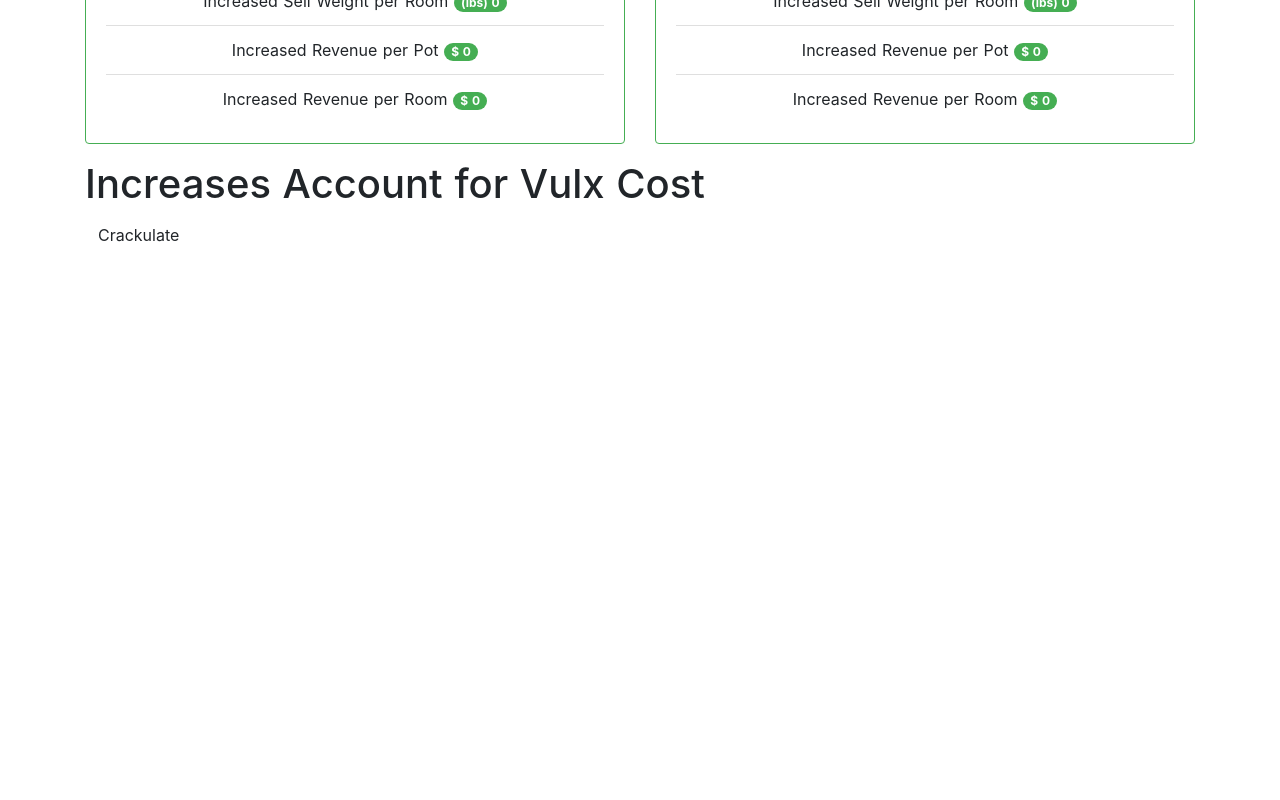
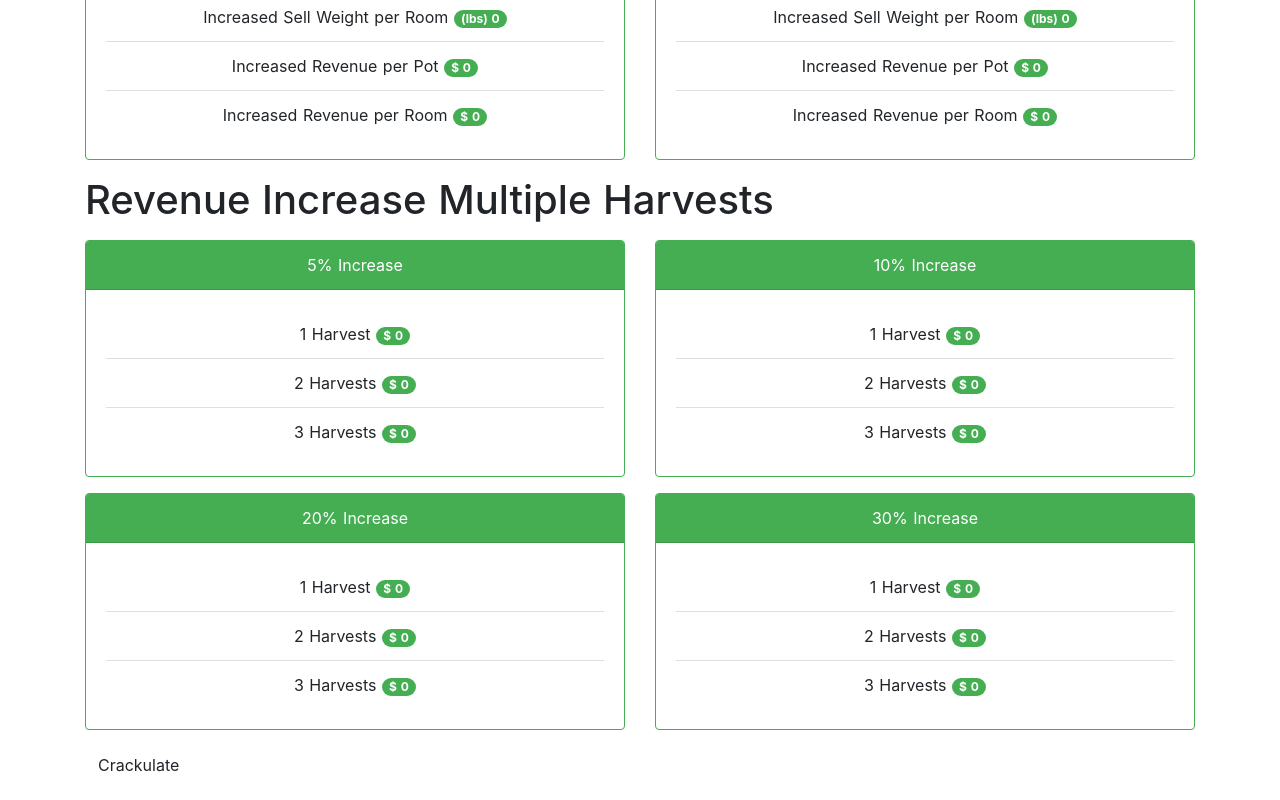
Before and after one commit to spiralvisum/7omServo, a Nuxt app: page /vulxform in a window 1280 px wide. Shown: the part 989-1789 px from the top of the page. Before the commit the page ends 1259 px from the top, so only its background shows below. Built offline with nearby package versions, Linux system fonts and the light colour scheme.

Commit message:
added last 4 sections

```diff
--- a/pages/vulxform/index.vue
+++ b/pages/vulxform/index.vue
@@ -52,11 +52,11 @@
           </b-card>
         </b-col>
       </b-row>
-      <h1>
+      <h1 class="my-2">
         Increases Account for Vulx Cost
       </h1>
       <b-row class="my-3">
-        <b-col cols="6">
+        <b-col lg="6">
           <b-card
             border-variant="primary"
             header="5% Increase"
@@ -74,7 +74,7 @@
             </b-list-group>
           </b-card>
         </b-col>
-        <b-col cols="6">
+        <b-col lg="6">
           <b-card
             border-variant="primary"
             header="10% Increase"
@@ -94,7 +94,7 @@
         </b-col>
       </b-row>
       <b-row class="my-3">
-        <b-col cols="6">
+        <b-col lg="6">
           <b-card
             border-variant="primary"
             header="20% Increase"
@@ -112,7 +112,7 @@
             </b-list-group>
           </b-card>
         </b-col>
-        <b-col cols="6">
+        <b-col lg="6">
           <b-card
             border-variant="primary"
             header="30% Increase"
@@ -131,9 +131,85 @@
           </b-card>
         </b-col>
       </b-row>
-      <h1>
-        Increases Account for Vulx Cost
+      <h1 class="my-2">
+        Revenue Increase Multiple Harvests
       </h1>
+      <b-row class="my-3">
+        <b-col lg="6">
+          <b-card
+            border-variant="primary"
+            header="5% Increase"
+            header-bg-variant="primary"
+            header-text-variant="white"
+            align="center"
+          >
+            <b-list-group flush>
+              <b-list-group-item v-for="(item, key) in revFive" :key="key">
+                {{ item.label }}
+                <b-badge v-if="item.prepend" variant="primary" pill>
+                  {{ item.prepend }} {{ item.value }}
+                </b-badge>
+              </b-list-group-item>
+            </b-list-group>
+          </b-card>
+        </b-col>
+        <b-col lg="6">
+          <b-card
+            border-variant="primary"
+            header="10% Increase"
+            header-bg-variant="primary"
+            header-text-variant="white"
+            align="center"
+          >
+            <b-list-group flush>
+              <b-list-group-item v-for="(item, key) in revTen" :key="key">
+                {{ item.label }}
+                <b-badge v-if="item.prepend" variant="primary" pill>
+                  {{ item.prepend }} {{ item.value }}
+                </b-badge>
+              </b-list-group-item>
+            </b-list-group>
+          </b-card>
+        </b-col>
+      </b-row>
+      <b-row class="my-3">
+        <b-col lg="6">
+          <b-card
+            border-variant="primary"
+            header="20% Increase"
+            header-bg-variant="primary"
+            header-text-variant="white"
+            align="center"
+          >
+            <b-list-group flush>
+              <b-list-group-item v-for="(item, key) in revTwenty" :key="key">
+                {{ item.label }}
+                <b-badge v-if="item.prepend" variant="primary" pill>
+                  {{ item.prepend }} {{ item.value }}
+                </b-badge>
+              </b-list-group-item>
+            </b-list-group>
+          </b-card>
+        </b-col>
+        <b-col lg="6">
+          <b-card
+            border-variant="primary"
+            header="30% Increase"
+            header-bg-variant="primary"
+            header-text-variant="white"
+            align="center"
+          >
+            <b-list-group flush>
+              <b-list-group-item v-for="(item, key) in revThirty" :key="key">
+                {{ item.label }}
+                <b-badge v-if="item.prepend" variant="primary" pill>
+                  {{ item.prepend }} {{ item.value }}
+                </b-badge>
+              </b-list-group-item>
+            </b-list-group>
+          </b-card>
+        </b-col>
+      </b-row>
       <b-btn class="calculator-button" @click="getResult">
         Crackulate
       </b-btn>
@@ -333,6 +409,74 @@ export default {
           prepend: '$'
         }
       },
+      revFive: {
+        oneHarvest: {
+          label: '1 Harvest',
+          value: '0',
+          prepend: '$'
+        },
+        twoHarvest: {
+          label: '2 Harvests',
+          value: '0',
+          prepend: '$'
+        },
+        threeHarvest: {
+          label: '3 Harvests',
+          value: '0',
+          prepend: '$'
+        }
+      },
+      revTen: {
+        oneHarvest: {
+          label: '1 Harvest',
+          value: '0',
+          prepend: '$'
+        },
+        twoHarvest: {
+          label: '2 Harvests',
+          value: '0',
+          prepend: '$'
+        },
+        threeHarvest: {
+          label: '3 Harvests',
+          value: '0',
+          prepend: '$'
+        }
+      },
+      revTwenty: {
+        oneHarvest: {
+          label: '1 Harvest',
+          value: '0',
+          prepend: '$'
+        },
+        twoHarvest: {
+          label: '2 Harvests',
+          value: '0',
+          prepend: '$'
+        },
+        threeHarvest: {
+          label: '3 Harvests',
+          value: '0',
+          prepend: '$'
+        }
+      },
+      revThirty: {
+        oneHarvest: {
+          label: '1 Harvest',
+          value: '0',
+          prepend: '$'
+        },
+        twoHarvest: {
+          label: '2 Harvests',
+          value: '0',
+          prepend: '$'
+        },
+        threeHarvest: {
+          label: '3 Harvests',
+          value: '0',
+          prepend: '$'
+        }
+      },
       formData: {}
     }
   },
@@ -357,6 +501,22 @@ export default {
       this.increaseThirty.incSellWeightPR.value = (this.schema.sellWeightRoom.value * 0.3).toFixed(5)
       this.increaseThirty.incRevPP.value = ((this.increaseThirty.incSellWeightPP.value * (this.fields.perPound.value / 454)) - this.schema.vulxCPP.value).toFixed(2)
       this.increaseThirty.incRevPR.value = (this.increaseThirty.incRevPP.value * this.fields.numPots.value).toFixed(2)
+
+      this.revFive.oneHarvest.value = (this.increaseFive.incRevPR.value)
+      this.revFive.twoHarvest.value = (Number(this.revFive.oneHarvest.value) + (this.increaseFive.incSellWeightPP.value * (this.fields.perPound.value / 454) * this.fields.numPots.value)).toFixed(2)
+      this.revFive.threeHarvest.value = (Number(this.revFive.oneHarvest.value) + (this.increaseFive.incSellWeightPP.value * (this.fields.perPound.value / 454) * this.fields.numPots.value * 2)).toFixed(2)
+
+      this.revTen.oneHarvest.value = (this.increaseTen.incRevPR.value)
+      this.revTen.twoHarvest.value = (Number(this.revTen.oneHarvest.value) + (this.increaseTen.incSellWeightPP.value * (this.fields.perPound.value / 454) * this.fields.numPots.value)).toFixed(2)
+      this.revTen.threeHarvest.value = (Number(this.revTen.oneHarvest.value) + (this.increaseTen.incSellWeightPP.value * (this.fields.perPound.value / 454) * this.fields.numPots.value * 2)).toFixed(2)
+
+      this.revTwenty.oneHarvest.value = (this.increaseTwenty.incRevPR.value)
+      this.revTwenty.twoHarvest.value = (Number(this.revTwenty.oneHarvest.value) + (this.increaseTwenty.incSellWeightPP.value * (this.fields.perPound.value / 454) * this.fields.numPots.value)).toFixed(2)
+      this.revTwenty.threeHarvest.value = (Number(this.revTwenty.oneHarvest.value) + (this.increaseTwenty.incSellWeightPP.value * (this.fields.perPound.value / 454) * this.fields.numPots.value * 2)).toFixed(2)
+
+      this.revThirty.oneHarvest.value = (this.increaseThirty.incRevPR.value)
+      this.revThirty.twoHarvest.value = (Number(this.revThirty.oneHarvest.value) + (this.increaseTwenty.incSellWeightPP.value * (this.fields.perPound.value / 454) * this.fields.numPots.value)).toFixed(2)
+      this.revThirty.threeHarvest.value = (Number(this.revThirty.oneHarvest.value) + (this.increaseTwenty.incSellWeightPP.value * (this.fields.perPound.value / 454) * this.fields.numPots.value * 2)).toFixed(2)
     },
     updateSellWeight () {
       this.schema.sellWeightRoom.value = (this.fields.sellWeightPot.value * 0.00220462 * this.fields.numPots.value).toFixed(2)
```
